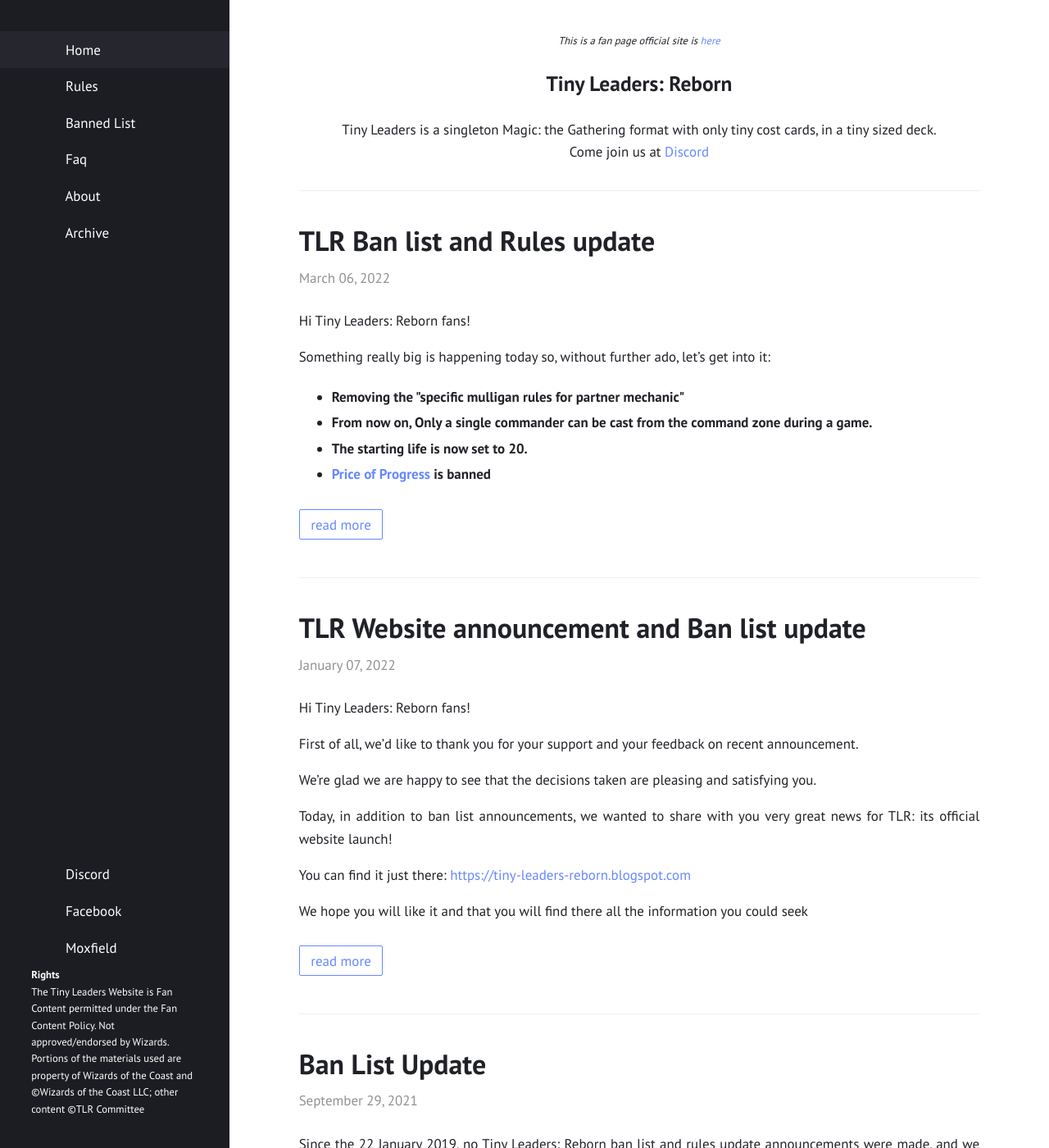
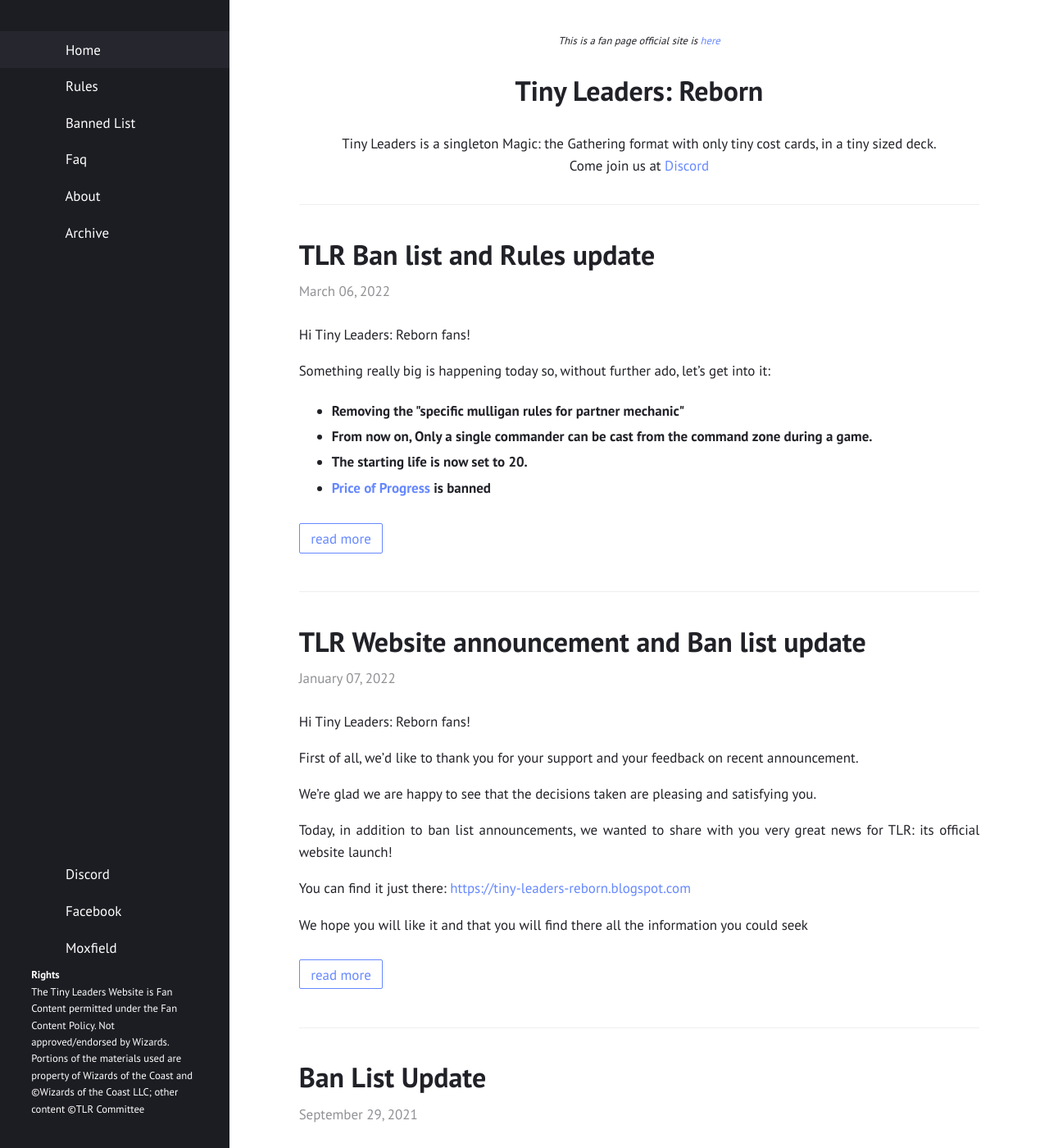
Before and after one commit to TinyLeaders/tinyleaders.github.io, a Jekyll site: the page built from index.html, in a window 1280 px wide and 1400 px high. Shown: the whole window at 82% size. Built offline with Jekyll 4.4.1, drawn with Linux system fonts in a browser that asks for light colours.

Commit message:
added header to all pages

```diff
--- a/_includes/header.html
+++ b/_includes/header.html
@@ -1,4 +1,4 @@
-<article>
+<div class="as-article">
     <div style="text-align: center;">
         <i style="font-size: 75%">This is a fan page official site is <a href="https://tiny-leaders-reborn.blogspot.com/">here</a></i>
         <h1>Tiny Leaders: Reborn</h1>
@@ -6,4 +6,4 @@
         <br>
         Come join us at <a href="https://discord.gg/jq9KWHAdTm">Discord</a>
     </div>
-</article>
+</div>
--- a/_layouts/default.html
+++ b/_layouts/default.html
@@ -39,6 +39,8 @@
   {% include menu.html menu=pages %}
 </header>
 
+{% include header.html %}
+
 {{ content }}
 
 {% if site.external %}
--- a/_sass/classes.sass
+++ b/_sass/classes.sass
@@ -146,3 +146,9 @@
 
 .column
   width: 50%
+
+.as-article
+  margin: 0 5em
+  padding: 2em 0
+  max-width: 50em
+  border-bottom: 1px solid reduce(14)
--- a/index.html
+++ b/index.html
@@ -2,8 +2,6 @@
 layout: default
 title: "Home"
 ---
-
-{% include header.html %}
 
 {% if site.show_excerpts %}
   {% include home.html %}
```
